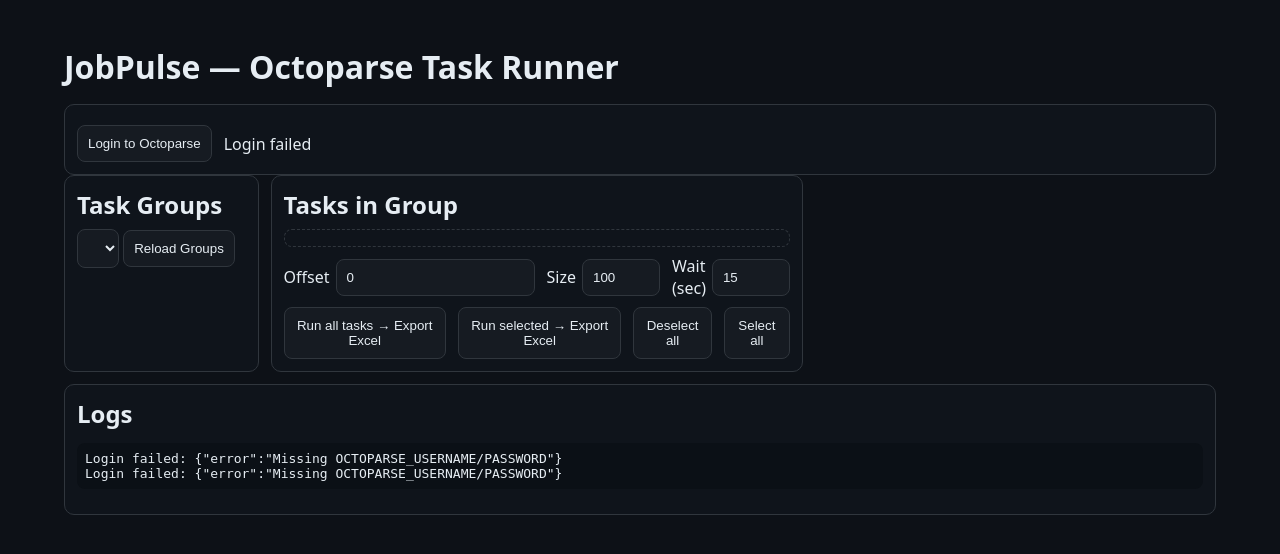
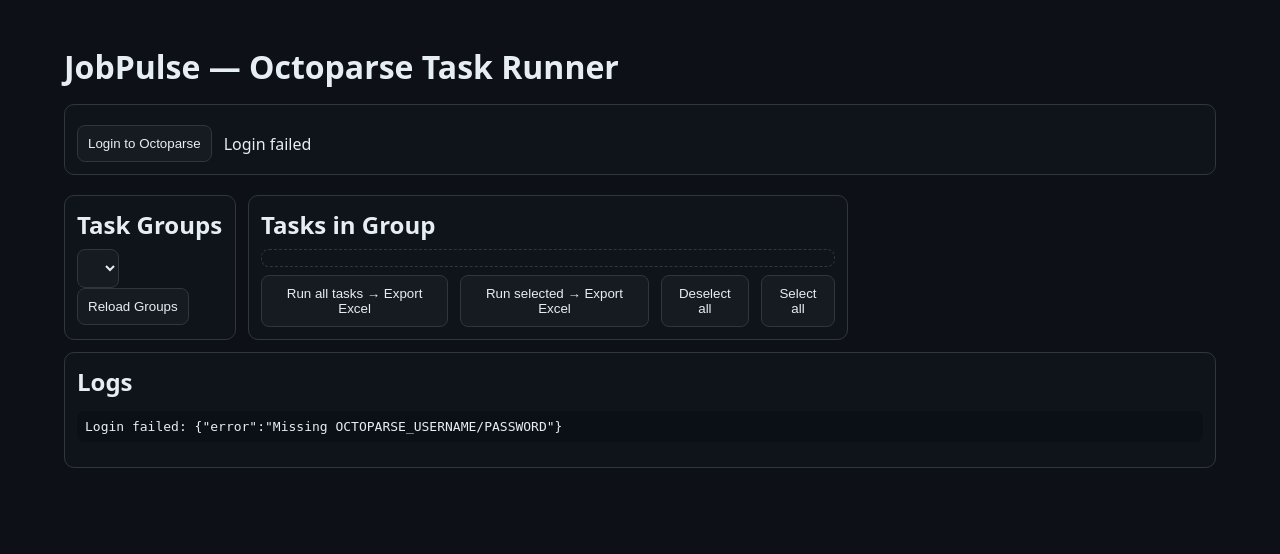
Before and after one commit to avi30ch/JobPulse401, a Flask app: page / in a window 1280 px wide. Shown: the top 554 px of the page. Run offline with Flask 3, Linux system fonts and the light colour scheme; data that the repository does not hold is empty.

Commit message:
Remove search parameters (wait, offset, size)

```diff
--- a/jobpulse_d4/backend/app.py
+++ b/jobpulse_d4/backend/app.py
@@ -379,6 +379,39 @@ def octo_tasks():
     # alias of /tasks but namespaced; front-end will use this
     return list_tasks()
 
+def wait_for_tasks(task_ids):
+    """
+    Wait until all Octoparse tasks reach 'Finished' or 'Stopped',
+    using the /cloudextraction/statuses/v2 endpoint.
+    """
+    import time, requests
+
+    url = "https://openapi.octoparse.com/cloudextraction/statuses/v2"
+
+    while True:
+        headers = {
+            "Authorization": f"Bearer {token_mgr.get_token()}",
+            "Content-Type": "application/json"
+        }
+
+        res = requests.post(url, json={"taskIds": task_ids}, headers=headers)
+        if res.status_code != 200:
+            print("Status check failed:", res.text)
+            time.sleep(5)
+            continue
+
+        data = res.json().get("data", [])
+        statuses = {d["taskId"]: d["status"] for d in data}
+        print(statuses)
+
+        # Stop when all tasks are done
+        if all(s in ("Finished", "Stopped") for s in statuses.values()):
+            print("✅ All tasks finished.")
+            break
+
+        time.sleep(5)  # respect 1 request / 5 seconds limit
+
+
 @app.post("/octo/run-all")
 def octo_run_all():
     """
@@ -390,9 +423,8 @@ def octo_run_all():
     if not task_group_id:
         return jsonify({"error": "taskGroupId is required"}), 400
 
-    offset = int(body.get("offset", 0))
-    size = int(body.get("size", 100))
-    wait_seconds = int(body.get("waitSeconds", 15))
+    offset = 0
+    size = 1000
     selected_ids = body.get("selectedTaskIds")  # optional list
 
     # 1) fetch tasks in the group
@@ -417,20 +449,8 @@ def octo_run_all():
         except Exception as e:
             print("StartTask error:", tid, e)
 
-    # 3) best-effort short wait/poll for status (don’t block forever)
-    #    If Advanced plan is not available, this may fail; ignore errors and proceed to data fetch.
-    if wait_seconds > 0:
-        import math, time as _t
-        end_at = time.time() + wait_seconds
-        while time.time() < end_at:
-            try:
-                st = _octo_post("/api/task/GetTaskStatusByIdList", json_body={"taskIdList": task_ids})
-                if st.status_code == 200:
-                    # You could parse statuses here and break early if all "Completed"
-                    pass
-            except Exception as e:
-                print("Status poll error:", e)
-            _t.sleep(2)
+    print("Polling until all tasks are complete...")
+    wait_for_tasks(task_ids)
 
     # 4) fetch data per task by offset paging
     #    We'll build an Excel workbook with one sheet per taskName.
@@ -503,4 +523,4 @@ def octo_run_all():
 
 
 if __name__ == "__main__":
-    app.run(host="0.0.0.0", port=5000)
+    app.run(host="0.0.0.0", port=1112)
--- a/jobpulse_d4/backend/static/taskrunner.js
+++ b/jobpulse_d4/backend/static/taskrunner.js
@@ -1,36 +1,40 @@
 const $ = (id) => document.getElementById(id);
 const api = (path, opts={}) => fetch(path, opts);
 
-function logln(s){ const el = $("logs"); el.textContent += s + "\n"; el.scrollTop = el.scrollHeight; }
+function logln(s) {
+  const el = $("logs");
+  el.textContent += s + "\n";
+  el.scrollTop = el.scrollHeight;
+}
 
-async function octoLogin(){
+async function octoLogin() {
   $("loginStatus").textContent = "Logging in...";
-  try{
+  try {
     const r = await api("/login");
     const j = await r.json();
-    if(r.ok && j.access_token){
+    if (r.ok && j.access_token) {
       $("loginStatus").textContent = "Logged in ✓ (token cached)";
       logln("Login OK");
       return true;
-    }else{
+    } else {
       $("loginStatus").textContent = "Login failed";
       logln("Login failed: " + JSON.stringify(j));
       return false;
     }
-  }catch(e){
+  } catch (e) {
     $("loginStatus").textContent = "Login error";
     logln("Login error: " + e);
     return false;
   }
 }
 
-async function loadGroups(){
+async function loadGroups() {
   $("groupSelect").innerHTML = "";
   const opt = document.createElement("option");
   opt.value = "";
   opt.textContent = "Loading...";
   $("groupSelect").appendChild(opt);
-  try{
+  try {
     const r = await api("/octo/task-groups");
     const j = await r.json();
     $("groupSelect").innerHTML = "";
@@ -40,20 +44,20 @@ async function loadGroups(){
       o.textContent = `${g.taskGroupName} (${g.taskGroupId})`;
       $("groupSelect").appendChild(o);
     });
-    if(($("groupSelect").options || []).length > 0){
+    if (($("groupSelect").options || []).length > 0) {
       await loadTasks();
     }
-  }catch(e){
+  } catch (e) {
     logln("Load groups error: " + e);
   }
 }
 
-async function loadTasks(){
+async function loadTasks() {
   const gid = $("groupSelect").value;
   const box = $("tasksList");
   box.innerHTML = "Loading...";
-  if(!gid){ box.textContent = "Pick a group"; return; }
-  try{
+  if (!gid) { box.textContent = "Pick a group"; return; }
+  try {
     const r = await api(`/octo/tasks?taskGroupId=${encodeURIComponent(gid)}`);
     const j = await r.json();
     box.innerHTML = "";
@@ -65,46 +69,44 @@ async function loadTasks(){
       cb.type = "checkbox"; cb.value = t.taskId; cb.checked = true;
       const label = document.createElement("label");
       label.textContent = `${t.taskName} (${t.taskId})`;
-      div.appendChild(cb); div.appendChild(label);
+      div.appendChild(cb);
+      div.appendChild(label);
       box.appendChild(div);
     });
-    if((j.data || []).length === 0){
+    if ((j.data || []).length === 0) {
       box.textContent = "No tasks in this group.";
     }
-  }catch(e){
+  } catch (e) {
     logln("Load tasks error: " + e);
   }
 }
 
-async function runAll(selectedOnly){
+async function runAll(selectedOnly) {
   const gid = $("groupSelect").value;
-  if(!gid){ alert("Pick a group first."); return; }
-  const offset = parseInt($("offset").value || "0", 10);
-  const size = parseInt($("size").value || "100", 10);
-  const waitSeconds = parseInt($("waitSeconds").value || "15", 10);
+  if (!gid) { alert("Pick a group first."); return; }
 
   let selectedTaskIds = null;
-  if(selectedOnly){
+  if (selectedOnly) {
     const ids = [];
     $("tasksList").querySelectorAll('input[type="checkbox"]').forEach(cb => {
-      if(cb.checked) ids.push(cb.value);
+      if (cb.checked) ids.push(cb.value);
     });
     selectedTaskIds = ids;
-    if(ids.length === 0) { alert("No tasks selected."); return; }
+    if (ids.length === 0) { alert("No tasks selected."); return; }
   }
 
   logln(`Running ${selectedOnly ? "selected" : "all"} tasks in group ${gid} ...`);
-  const body = { taskGroupId: parseInt(gid, 10), offset, size, waitSeconds };
-  if(selectedTaskIds) body.selectedTaskIds = selectedTaskIds;
+  const body = { taskGroupId: parseInt(gid, 10) };
+  if (selectedTaskIds) body.selectedTaskIds = selectedTaskIds;
 
-  try{
+  try {
     const r = await fetch("/octo/run-all", {
       method: "POST",
       headers: { "Content-Type": "application/json" },
       body: JSON.stringify(body)
     });
 
-    if(!r.ok){
+    if (!r.ok) {
       const err = await r.text();
       logln("Run error: " + err);
       alert("Run failed. Check logs.");
@@ -119,11 +121,14 @@ async function runAll(selectedOnly){
 
     const url = URL.createObjectURL(blob);
     const a = document.createElement("a");
-    a.href = url; a.download = fname; document.body.appendChild(a);
-    a.click(); a.remove(); URL.revokeObjectURL(url);
+    a.href = url; a.download = fname;
+    document.body.appendChild(a);
+    a.click();
+    a.remove();
+    URL.revokeObjectURL(url);
 
     logln("Export downloaded: " + fname);
-  }catch(e){
+  } catch (e) {
     logln("Run exception: " + e);
     alert("Run failed. Check logs.");
   }
@@ -136,18 +141,6 @@ function deselectAll() {
   logln(`Deselected ${n} task(s).`);
 }
 
-window.addEventListener("DOMContentLoaded", async () => {
-  $("loginBtn").addEventListener("click", octoLogin);
-  $("reloadGroups").addEventListener("click", loadGroups);
-  $("groupSelect").addEventListener("change", loadTasks);
-  $("runAll").addEventListener("click", () => runAll(false));
-  $("runSelected").addEventListener("click", () => runAll(true));
-  $("deselectAll").addEventListener("click", deselectAll); // <-- add this
-
-  await octoLogin();
-  await loadGroups();
-});
-
 function selectAll() {
   const boxes = document.querySelectorAll('#tasksList input[type="checkbox"]');
   let n = 0;
@@ -155,15 +148,14 @@ function selectAll() {
   logln(`Selected ${n} task(s).`);
 }
 
-$("selectAll").addEventListener("click", selectAll);
-
-
 window.addEventListener("DOMContentLoaded", async () => {
   $("loginBtn").addEventListener("click", octoLogin);
   $("reloadGroups").addEventListener("click", loadGroups);
   $("groupSelect").addEventListener("change", loadTasks);
   $("runAll").addEventListener("click", () => runAll(false));
   $("runSelected").addEventListener("click", () => runAll(true));
+  $("deselectAll").addEventListener("click", deselectAll);
+  $("selectAll").addEventListener("click", selectAll);
 
   // auto login & load on first paint (best-effort)
   await octoLogin();
--- a/jobpulse_d4/backend/templates/index.html
+++ b/jobpulse_d4/backend/templates/index.html
@@ -18,20 +18,15 @@
     </div>
 
     <div class="grid">
-      <div class="card">
+      <div class="card" style="margin-top: 20px;">
         <h2>Task Groups</h2>
         <select id="groupSelect"></select>
         <button id="reloadGroups">Reload Groups</button>
       </div>
 
-      <div class="card">
+      <div class="card" style="min-width: 600px; margin-top: 20px;">
         <h2>Tasks in Group</h2>
         <div id="tasksList" class="tasks"></div>
-        <div class="row">
-          <label>Offset <input id="offset" type="number" value="0" min="0"></label>
-          <label>Size <input id="size" type="number" value="100" min="1" max="500"></label>
-          <label>Wait (sec) <input id="waitSeconds" type="number" value="15" min="0" max="120"></label>
-        </div>
         <div class="row">
           <button id="runAll">Run all tasks → Export Excel</button>
           <button id="runSelected">Run selected → Export Excel</button>
--- a/main.py
+++ b/main.py
@@ -75,6 +75,8 @@ token_mgr = TokenManager()
 
 # --- Helpers ---
 def _handle_response(res: requests.Response):
+    print("\n🔍 [DEBUG] Octoparse API response:")
+    print(res)
     """Convert requests.Response into Flask JSON or error."""
     if res.status_code != 200:
         return jsonify({"error": res.text}), res.status_code
```
